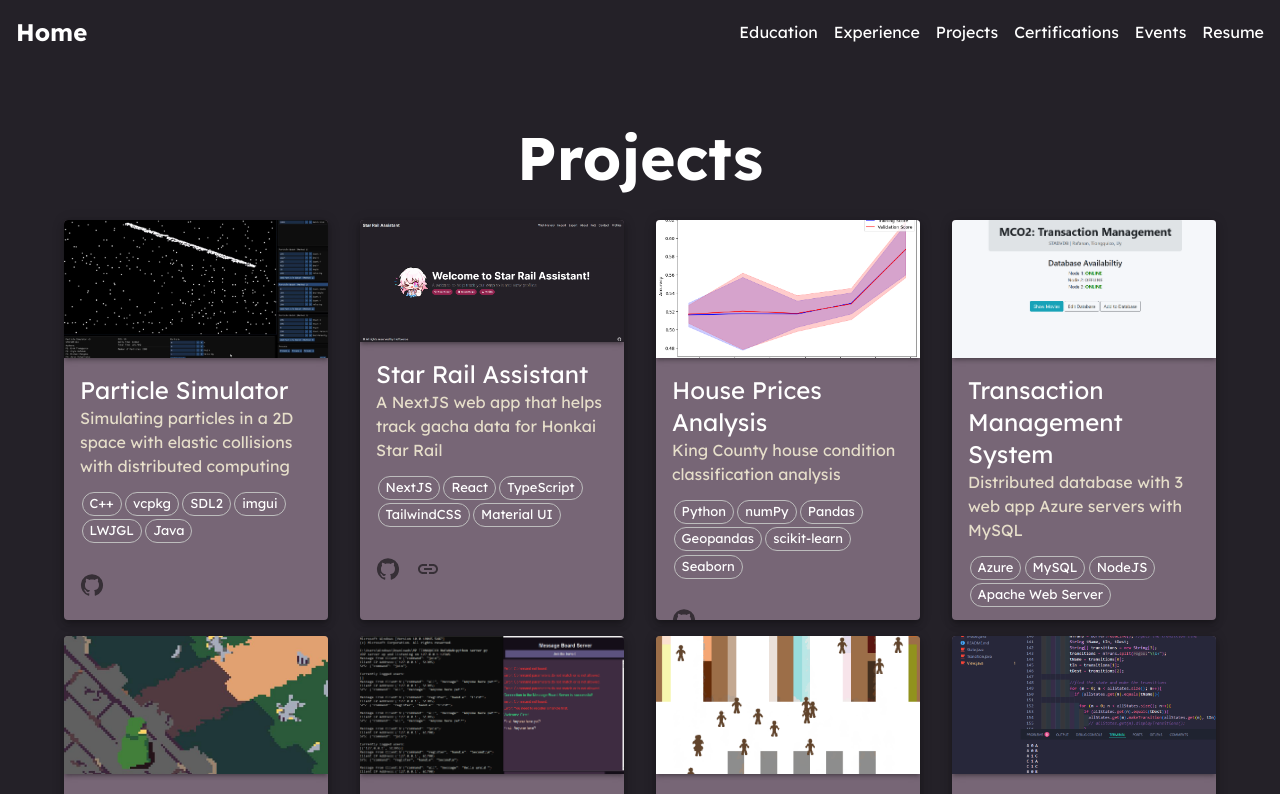
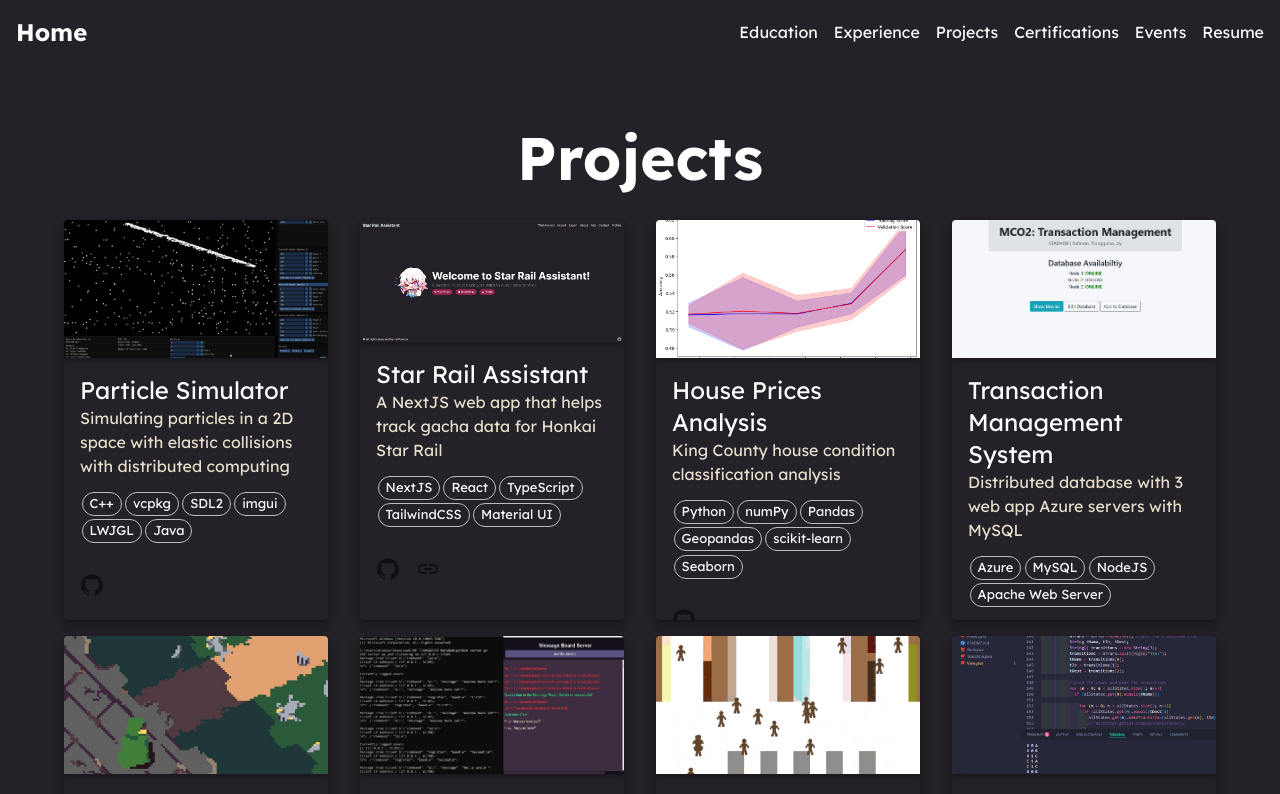
Before and after one commit to erik-lance/portfolio-website, a Next.js app: page /projects in a window 1280 px wide. Shown: the top 794 px of the page. Built offline with nearby package versions, Linux system fonts and the light colour scheme.

Commit message:
Made project background transparent

```diff
--- a/src/components/ProjectTile.tsx
+++ b/src/components/ProjectTile.tsx
@@ -34,7 +34,7 @@
                 maxHeight: 400,
                 height: "100%",
                 boxShadow: 5,
-                bgcolor: "secondary.main"
+                bgcolor: "transparent",
             }}
         >
             {/* Clicking on the card's action area leads to its page */}
```
